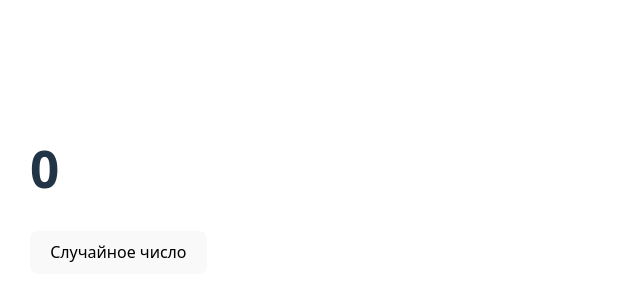
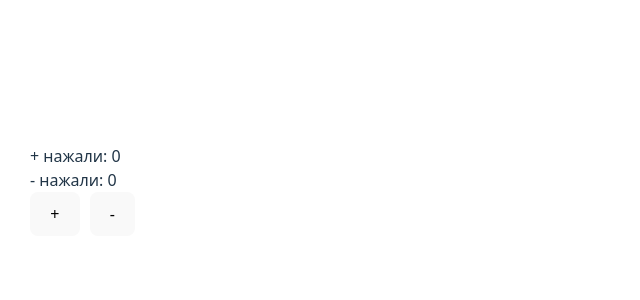
Before and after one commit to Regina-hub05/Regina-task-1, a React (Vite) app: page / in a window 1280 px wide. Shown: the part 210-510 px from the top of the page, without its empty margins (0-640 px from the left). Built offline with nearby package versions, Linux system fonts and the light colour scheme.

Commit message:
click counter

```diff
--- a/src/App.jsx
+++ b/src/App.jsx
@@ -3,20 +3,25 @@
 import React, { useState } from 'react';
 
 function App() {
-  const [number, setNumber] = useState(0);
+  const [plusCount, setPlusCount] = useState(0);
+  const [minusCount, setMinusCount] = useState(0);
 
-  const generate = () => {
-    const random = Math.floor(Math.random() * 101);
-    setNumber(random);
+  const handlePlus = () => {
+    setPlusCount(plusCount + 1);
+  };
+
+  const handleMinus = () => {
+    setMinusCount(minusCount + 1);
   };
 
   return (
-   <div style={{ padding: '30px' }}>
-
-      <h1>{number}</h1>
-
-      <button onClick={generate}>Случайное число</button>
+    <div style={{ padding: '30px' }}>
+      <div>+ нажали: {plusCount}</div>
+      <div>- нажали: {minusCount}</div>
+       <button onClick={handlePlus} style={{ marginRight: '10px' }}>+</button>
+      <button onClick={handleMinus}>-</button>
     </div>
   );
 }
+
 export default App;
```
